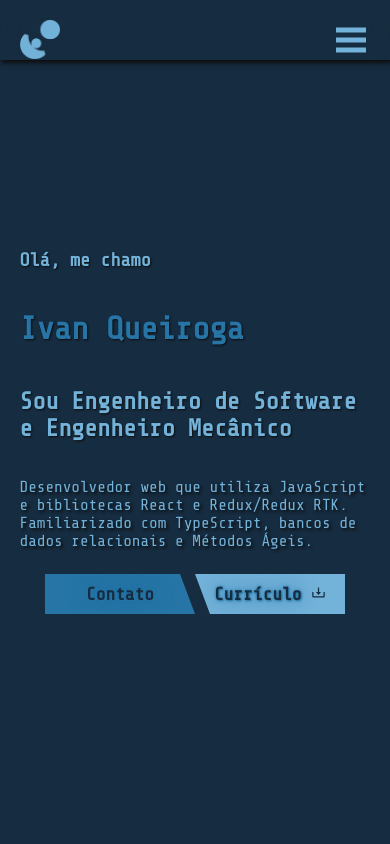
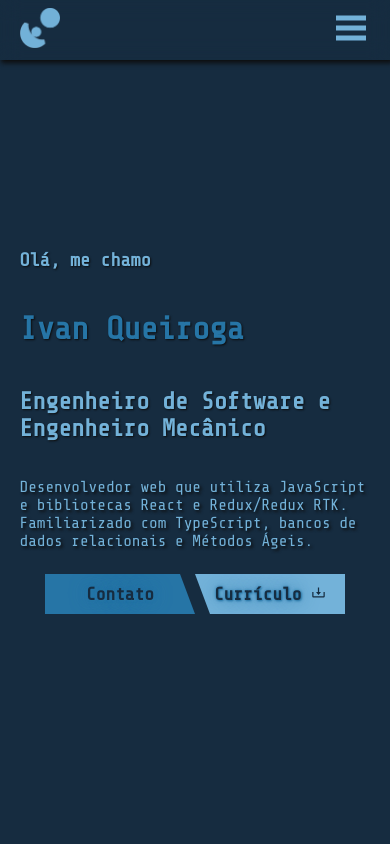
Before and after one commit to ivqueiroga/ivan-port-spa, a React (Create React App) app: page / in a window 390 px wide. Shown: the top 844 px of the page. Built offline with nearby package versions, Linux system fonts and the light colour scheme.

Commit message:
estetica

```diff
--- a/src/components/Header.tsx
+++ b/src/components/Header.tsx
@@ -11,7 +11,7 @@ export default function Header() {
       <div className='main'>
         <h3 className='main-content'>Olá, me chamo</h3>
         <h1 className='main-content'>Ivan Queiroga</h1>
-        <h2 className='main-content'>Sou Engenheiro de Software e Engenheiro Mecânico</h2>
+        <h2 className='main-content'>Engenheiro de Software e Engenheiro Mecânico</h2>
         <p className='main-content'>Desenvolvedor web que utiliza JavaScript e bibliotecas React e Redux/Redux RTK. Familiarizado com TypeScript, bancos de dados relacionais e Métodos Ágeis.</p>
       </div>
       <div className='main-btn-container'>
--- a/src/components/Navbar.css
+++ b/src/components/Navbar.css
@@ -73,7 +73,7 @@ input {
   width: 40px;
   height: 40px;
   display: flex;
-  margin: 5%;
+  margin: 2% 5% 2% 5%;
 }
 
 @media only screen and (max-width: 769px) {
@@ -82,15 +82,22 @@ input {
     display: flex;
     flex-direction: column;
     align-items: flex-end;
-    justify-content: flex-end;
+    /* justify-content: flex-end; */
+    align-content: flex-end;
     position: fixed;
-    top: 60px;
+    top: 50px;
     right: 0px;
     width: 40%;
     height: auto;
+    text-align: right;
     background-color: var(--darkestBlue);
     padding: 0 5% 0 0;
     transition: all 0.5s ease-in-out;
+    box-shadow: -2px 2px 5px 1px var(--black);
+  }
+
+  li {
+    justify-content: flex-end;
   }
 
   .menu {
@@ -105,6 +112,6 @@ input {
     transition: all 0.5s ease-in-out;
   }
   .logo {
-    margin: 5%;
+    margin: 2% 5% 2% 5%;
   }
 }
```
